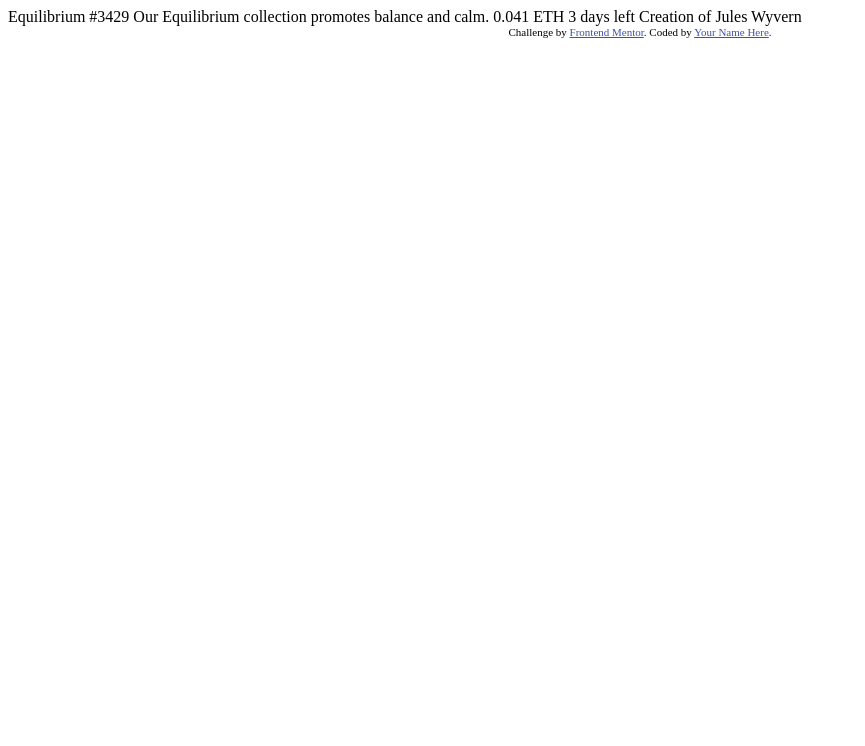
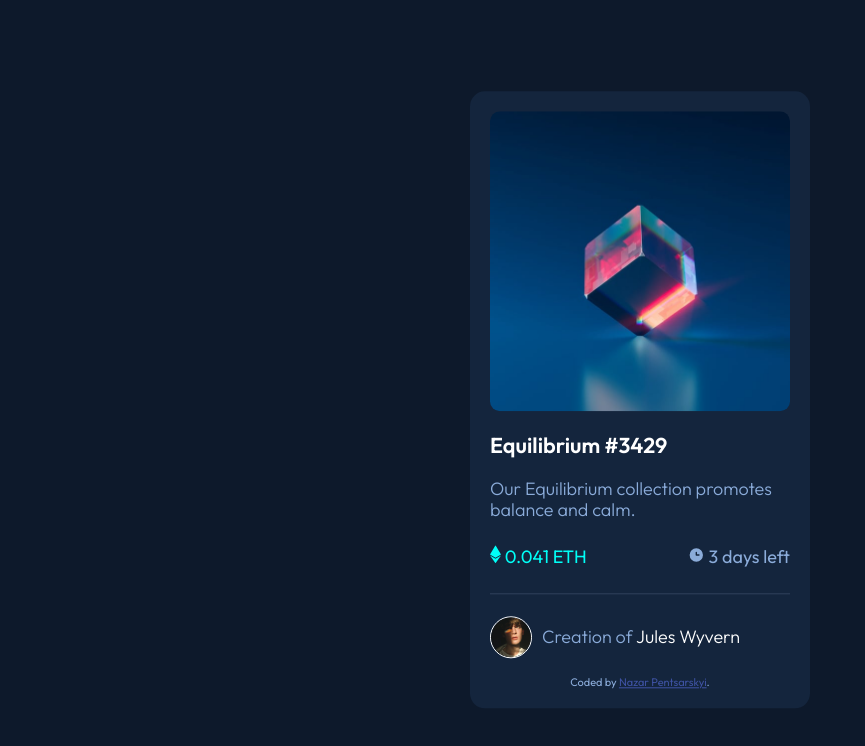
Before and after one commit to NazarPentsarskyi/NFT-preview-card-component, a plain HTML site: page index.html in a window 1280 px wide. Shown: the whole page, without its empty margins (0-865 px from the left). Drawn offline with nearby package versions, Linux system fonts and the light colour scheme.

Commit message:
solution

```diff
--- a/index.html
+++ b/index.html
@@ -2,32 +2,59 @@
 <html lang="en">
 <head>
   <meta charset="UTF-8">
-  <meta name="viewport" content="width=device-width, initial-scale=1.0"> <!-- displays site properly based on user's device -->
+  <meta name="viewport" content="width=device-width, initial-scale=1.0">
+  <title>NFT preview card component</title>
 
   <link rel="icon" type="image/png" sizes="32x32" href="./images/favicon-32x32.png">
 
-  <title>Frontend Mentor | NFT preview card component</title>
+  <!--STYLES-->
+  <link rel="stylesheet" href="styles.css">
+  <link rel="stylesheet" href="https://necolas.github.io/normalize.css/8.0.1/normalize.css">
 
-  <!-- Feel free to remove these styles or customise in your own stylesheet 👍 -->
-  <style>
-    .attribution { font-size: 11px; text-align: center; }
-    .attribution a { color: hsl(228, 45%, 44%); }
-  </style>
+  <!--FONTS-->
+  <link rel="preconnect" href="https://fonts.googleapis.com">
+  <link rel="preconnect" href="https://fonts.gstatic.com" crossorigin>
+  <link href="https://fonts.googleapis.com/css2?family=Outfit:wght@300;400;600&display=swap" rel="stylesheet">
 </head>
+
 <body>
+  <div class="container">
+    <div class="content">
+      <div class="img-container">
+        <img class="content__img" src="images/image-equilibrium.jpg" alt="Equilibrium - NFT">
+        <div class="content__img-preview">
+          <svg width="48" height="48" xmlns="http://www.w3.org/2000/svg"><g fill="none" fill-rule="evenodd"><path d="M0 0h48v48H0z"/><path d="M24 9C14 9 5.46 15.22 2 24c3.46 8.78 12 15 22 15 10.01 0 18.54-6.22 22-15-3.46-8.78-11.99-15-22-15Zm0 25c-5.52 0-10-4.48-10-10s4.48-10 10-10 10 4.48 10 10-4.48 10-10 10Zm0-16c-3.31 0-6 2.69-6 6s2.69 6 6 6 6-2.69 6-6-2.69-6-6-6Z" fill="#FFF" fill-rule="nonzero"/></g></svg>
+        </div>
+      </div>
 
-  Equilibrium #3429
+      <div class="content__info">
+        <p class="content__name">Equilibrium #3429</p>
+        <p class="content__text">Our Equilibrium collection promotes balance and calm.</p>
+        <div class="content__group">
+          <div>
+            <svg width="11" height="18" xmlns="http://www.w3.org/2000/svg"><path d="M11 10.216 5.5 18 0 10.216l5.5 3.263 5.5-3.262ZM5.5 0l5.496 9.169L5.5 12.43 0 9.17 5.5 0Z" fill="#00FFF8"/></svg>
+            <span class="content__text content__text-price">0.041 ETH</span>
+          </div>
+          <div>
+            <svg width="17" height="17" xmlns="http://www.w3.org/2000/svg"><path d="M8.305 2.007a6.667 6.667 0 1 0 0 13.334 6.667 6.667 0 0 0 0-13.334Zm2.667 7.334H8.305a.667.667 0 0 1-.667-.667V6.007a.667.667 0 0 1 1.334 0v2h2a.667.667 0 0 1 0 1.334Z" fill="#8BACD9"/></svg>
+            <span class="content__text content__text-time">3 days left</span>
+          </div>
+        </div>
 
-  Our Equilibrium collection promotes balance and calm.
+        <div class="content__creator">
+          <img class="content__creator-avatar" src="images/image-avatar.png" alt="creator" >
+          <p class="content__text">
+            Creation of <span class="content__creator-name">Jules Wyvern</span>
+          </p>
+        </div>
+      </div>
+      <div class="attribution">
+        Coded by <a href="https://codepen.io/_dcool_" target="_blank">Nazar Pentsarskyi</a>.
+      </div>
+    </div>
 
-  0.041 ETH
-  3 days left
+  </div>
 
-  Creation of Jules Wyvern
 
-  <div class="attribution">
-    Challenge by <a href="https://www.frontendmentor.io?ref=challenge" target="_blank">Frontend Mentor</a>.
-    Coded by <a href="#">Your Name Here</a>.
-  </div>
 </body>
 </html>
--- /dev/null
+++ b/styles.css
@@ -0,0 +1,119 @@
+
+body {
+    box-sizing: border-box;
+    background-color: hsl(217, 54%, 11%);
+    font-family: 'Outfit', sans-serif;
+    font-size: 18px;
+}
+
+.container {
+    position: absolute;
+    top: 50%;
+    left: 50%;
+    transform: translate(-50%, -50%);
+}
+
+.content {
+    background-color: hsl(216, 50%, 16%);
+    border-radius: 15px;
+    padding: 20px;
+    width: 300px;
+}
+
+.img-container {
+    position: relative;
+    width: 300px;
+    height: 300px;
+}
+.content__img{
+    width: 100%;
+    height: 100%;
+    border-radius: 10px;
+}
+.content__img-preview {
+    background-color: hsl(178, 100%, 50%, 50%);
+    cursor: pointer;
+    position: absolute;
+    height: 100%;
+    width: 100%;
+    top: 0;
+    border-radius: 10px;
+    opacity: 0;
+    transition: opacity .5s;
+}
+.content__img-preview:hover {
+    opacity: 1;
+}
+.content__img-preview svg {
+    position: absolute;
+    top: 50%;
+    left: 50%;
+    transform: translate(-50%, -50%);
+    opacity: 1;
+}
+
+.content__name {
+    color: hsl(0, 0%, 100%);
+    font-weight: 600;
+    font-size: 1.2em;
+    transition: color .5s;
+}
+.content__name:hover {
+    cursor: pointer;
+    color: hsl(178, 100%, 50%, 50%);
+}
+
+.content__text {
+    color: hsl(215, 51%, 70%);
+    font-weight: 300;
+}
+
+.content__group {
+    color: hsl(215, 51%, 70%);
+    display: flex;
+    align-items: center;
+    gap: 5px;
+    justify-content: space-between;
+    margin: 25px 0;
+}
+
+.content__text-price {
+    color: hsl(178, 100%, 50%);
+    font-weight: 400;
+}
+
+.content__text-time {
+    color: hsl(215, 51%, 70%);
+    font-weight: 400;
+}
+
+.content__creator {
+    border-top: 1px solid hsl(215, 32%, 27%);
+    display: flex;
+    gap: 10px;
+    align-items: center;
+    margin: 10px 0;
+    padding-top: 15px;
+}
+.content__creator-avatar {
+    width:40px;
+    border: 1px solid hsl(0, 0%, 100%);
+    border-radius: 50%;
+}
+.content__creator-name {
+    color: hsl(0, 0%, 100%);
+    transition: color .5s;
+}
+.content__creator-name:hover {
+    cursor: pointer;
+    color: hsl(178, 100%, 50%);
+}
+
+.attribution {
+    font-size: 11px;
+    text-align: center;
+    color: hsl(215, 51%, 70%);
+}
+.attribution a {
+    color: hsl(228, 45%, 44%);
+}
```
Also changed, not shown: images/screenshot.jpg (added), 3 other files.
